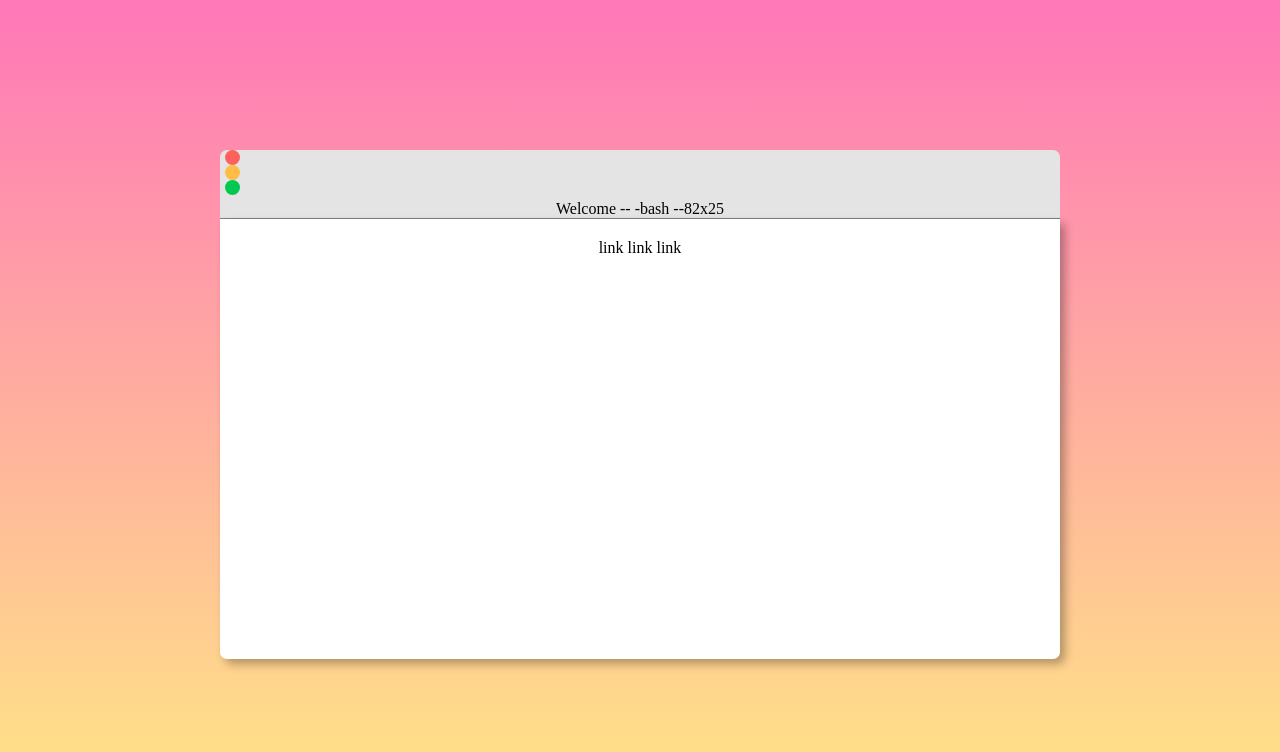
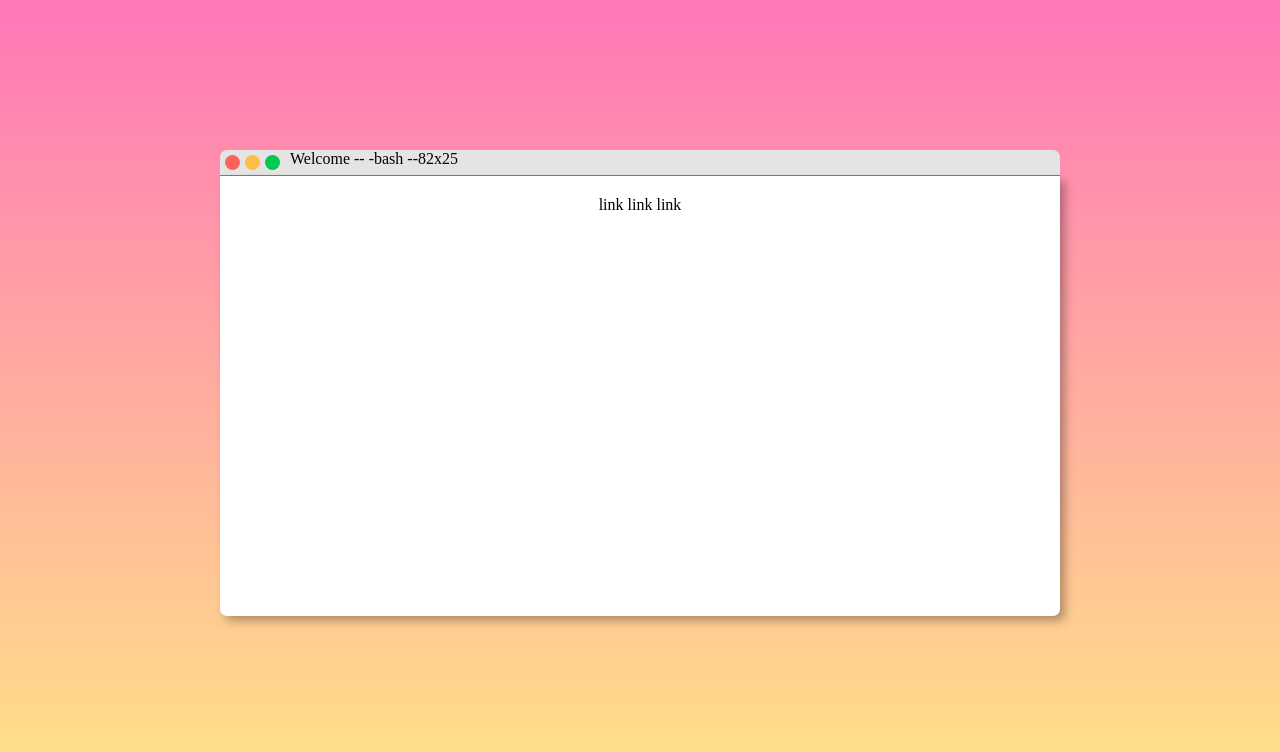
Before and after one commit to jennjacobs/page-gradient, a plain HTML site: page index.html in a window 1280 px wide. Drawn offline with Linux system fonts and the light colour scheme.

Commit message:
Clean up everything, align buttons dots

```diff
--- a/index.html
+++ b/index.html
@@ -12,22 +12,18 @@
   </head>
 
   <body>
-
-  <div class="terminal">
-    <div class="bar">
-     <div id="dots">
-      <div id="dots1"></div> <div id="dots2"></div> <div id="dots3"></div></div>
-        Welcome -- -bash --82x25
+    <div class="terminal">
+      <div class="bar">
+        <div id="dots">
+          <div class="dot red"></div>
+          <div class="dot orange"></div>
+          <div class="dot green"></div>
+        </div>
+        <span class="terminal-title">Welcome -- -bash --82x25</span>
       </div>
-    <div class="block">
-
-    link
-    link
-    link
-
-      </div></div></div>
-
-
-
+      <div class="block">
+        link link link
+      </div>
+    </div>
   </body>
-  </html>
+</html>
--- a/style.css
+++ b/style.css
@@ -7,19 +7,17 @@ body {
   margin-top: 150px;
 }
 
-
 .block {
   width: 800px;
   height: 400px;
   padding: 20px;
   text-align: center;
   margin: auto;
-  background-color: #FFFFFF;
+  background-color: #ffffff;
   border: 0px solid red;
   border-radius: 0px 0px 7px 7px;
-  box-shadow: 5px 5px 10px rgba(0, 0, 0,.3);
+  box-shadow: 5px 5px 10px rgba(0, 0, 0, 0.3);
 }
-
 
 .bar {
   background-color: #e4e4e4;
@@ -31,30 +29,33 @@ clear: both;
   font-size: 100%;
   border-radius: 7px 7px 0px 0px;
   border-bottom: 1px solid #7e7e7e;
+  display: flex;
 }
 
+.terminal-title {
+  text-align: center;
+}
 
 #dots {
   margin: 5px;
+  display: flex;
 }
 
-#dots1 {
+.dot {
   width: 15px;
   height: 15px;
-  background: #ff615c;
-  border-radius: 50%
+  border-radius: 50%;
+  margin-right: 5px;
 }
 
-#dots2 {
-  width: 15px;
-  height: 15px;
-  background: #ffbc47;
-  border-radius: 50%
+.red {
+  background: #ff615c;
 }
 
-#dots3 {
-  width: 15px;
-  height: 15px;
+.orange {
+  background: #ffbc47;
+}
+
+.green {
   background: #00c850;
-  border-radius: 50%
 }
```
Lines whose indentation alone changed are shown as unchanged.
